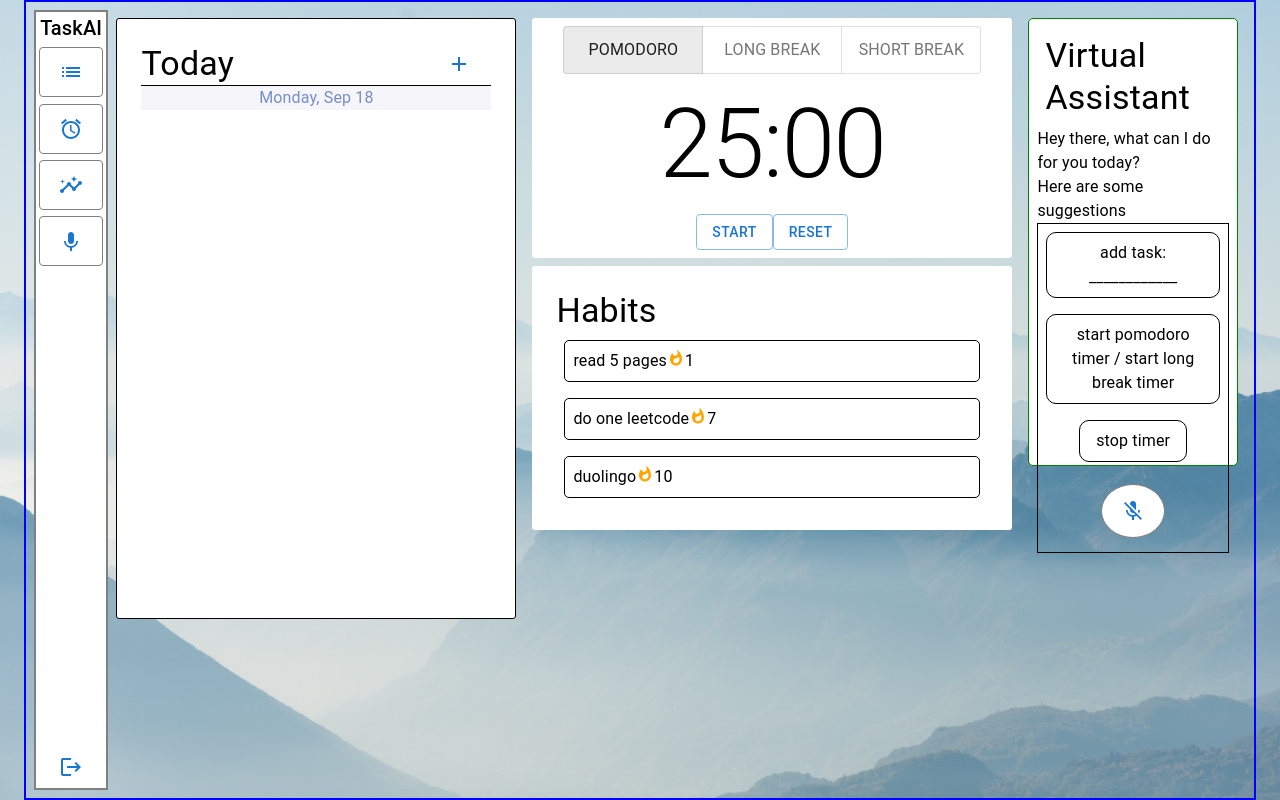
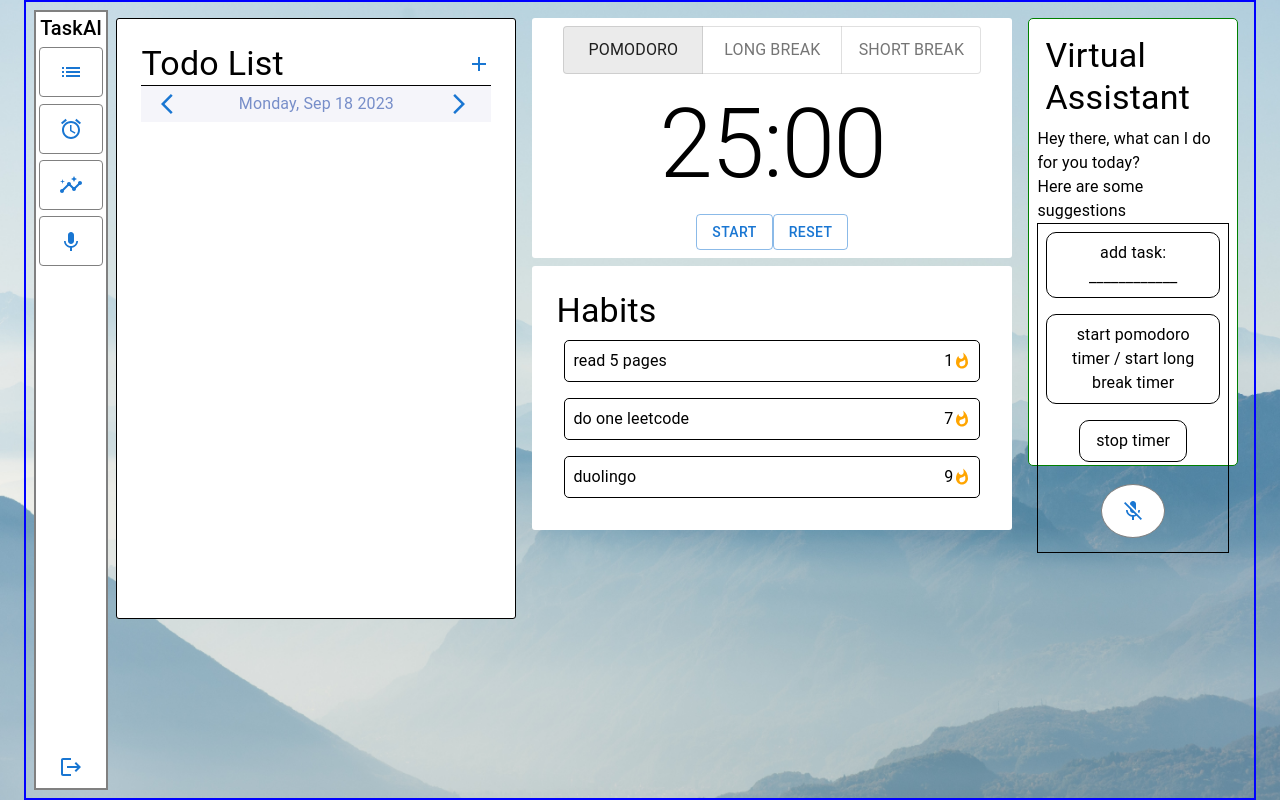
Before and after one commit to meifhuang/TaskAI, a React (Vite) app in the folder client/: page /dashboard in a window 1280 px wide. Built offline with nearby package versions, Linux system fonts and the light colour scheme; sample sign-in values are in the browser's storage.

Commit message:
Created togglenext and prev for dates and updated database

```diff
--- a/client/src/components/Habits.tsx
+++ b/client/src/components/Habits.tsx
@@ -23,11 +23,16 @@ const habitStyles = {
     },
     text: {
         display: 'flex',
-        // justifyContent: 'space-between',
+        justifyContent: 'space-between',
         border: '1px solid black',
         margin: '.5em',
         padding: '.5em',
         borderRadius: '5px'
+    },
+    streak: {
+        display: 'flex',
+        justifyContent:'center',
+        alignItems: 'center'
     }
 }
 
@@ -37,9 +42,9 @@ const Habits: React.FC = () => {
         <Box sx={habitStyles.box} p={3} m={1}>
             <Typography variant='h4'> Habits </Typography>
             {/* <Box sx={habitStyles.habitText} p={1}> */}
-            <Typography sx={habitStyles.text}> read 5 pages <WhatshotIcon sx={habitStyles.icon}/> 1 </Typography>
-            <Typography sx={habitStyles.text}> do one leetcode <WhatshotIcon sx={habitStyles.icon}/> 7</Typography>
-            <Typography sx={habitStyles.text}> duolingo <WhatshotIcon sx={habitStyles.icon}/> 10 </Typography>
+            <Typography sx={habitStyles.text}> read 5 pages <Box sx={habitStyles.streak}> <Typography> 1 </Typography> <WhatshotIcon sx={habitStyles.icon}/> </Box> </Typography>
+            <Typography sx={habitStyles.text}> do one leetcode <Box sx={habitStyles.streak}> <Typography> 7 </Typography> <WhatshotIcon sx={habitStyles.icon}/> </Box> </Typography>
+            <Typography sx={habitStyles.text}> duolingo <Box  sx={habitStyles.streak}> <Typography> 9 </Typography> <WhatshotIcon sx={habitStyles.icon}/> </Box> </Typography>
             {/* </Box> */}
         </Box>
     )
--- a/client/src/components/ToDoList.tsx
+++ b/client/src/components/ToDoList.tsx
@@ -2,6 +2,8 @@ import { useState, useRef, useEffect } from 'react'
 import ToDoItem from "./ToDoItem"
 import {Todo} from "../model"
 import AddIcon from '@mui/icons-material/Add';
+import ArrowBackIosIcon from '@mui/icons-material/ArrowBackIos';
+import ArrowForwardIosIcon from '@mui/icons-material/ArrowForwardIos';
 import Box from '@mui/material/Box';
 import { Typography } from '@mui/material';
 import TextField from '@mui/material/TextField';
@@ -23,6 +25,10 @@ const todolistStyles = {
   },
   add_task: {
     fontSize: 'large',
+    margin: 0,
+    padding: 0,
+    minWidth: 0,
+    minHeight: 0
   },
   todos_box: {
     height: '90%',
@@ -32,7 +38,7 @@ const todolistStyles = {
   date: {
     backgroundColor: 'rgb(245, 245, 250)',
     display: 'flex',
-    justifyContent: 'center',
+    justifyContent: 'space-between',
     alignItems: 'center',
     width: '100%',
     color: 'rgb(119, 142, 201)',
@@ -50,27 +56,32 @@ interface Props {
   addTodo: (value: string) => void
   updateTodo: (id: number, updatedTaskName: string) => void
   deleteTodo: (id: number) => void
-  handleToggle: (id: number) => void,
+  handleToggle: (id: number) => void
+  currentDate: Date
+  getPrevDate: () => void
+  getNextDate: () => void
+
 }
 
+const ToDoList: React.FC<Props> = ({todos, addTodo, updateTodo, deleteTodo, handleToggle, currentDate, getPrevDate, getNextDate}) => {
 
-const ToDoList: React.FC<Props> = ({todos, addTodo, updateTodo, deleteTodo, handleToggle}) => {
-
-  const date = new Date();
-  const dow = date.toLocaleString('default', {weekday: 'long'})
-  const month = date.toLocaleString('default', {month: 'short'})
-  const day = date.getDate()
-  const year = date.getFullYear()
-
+  const displayDate = {
+    dow: currentDate.toLocaleString('default', {weekday: 'long'}),
+    month: currentDate.toLocaleString('default', {month: 'short'}),
+    day: currentDate.getDate(),
+    year: currentDate.getFullYear(),
+  }
 
   return (
     <Box sx={todolistStyles.todo_list} p={3} m={1}>
         <Box sx={todolistStyles.todo_heading}>
-          <Typography variant='h4'> Today </Typography>
+          <Typography variant='h4' > Todo List </Typography>
           <Button sx={todolistStyles.add_task} onClick={()=> addTodo('')}> <AddIcon /> </Button>
         </Box>
         <Box sx={todolistStyles.date}>
-        <Typography> {dow}, {month} {day} </Typography>
+          <Button onClick={()=>getPrevDate()}> <ArrowBackIosIcon/> </Button>
+          <Typography> {displayDate.dow}, {displayDate.month} {displayDate.day} {displayDate.year}  </Typography>
+          <Button onClick={()=>getNextDate()}> <ArrowForwardIosIcon/> </Button>
         </Box>
 
        <Box
--- a/client/src/model.ts
+++ b/client/src/model.ts
@@ -2,4 +2,5 @@ export interface Todo {
     id: number;
     taskName: string;
     completed: boolean;
+    dateFor: Date;
 }
--- a/client/src/pages/Dashboard.tsx
+++ b/client/src/pages/Dashboard.tsx
@@ -44,6 +44,22 @@ const Dashboard: React.FC = () => {
   const token = localStorage.getItem('token')
   const userId = localStorage.getItem('id');
 
+   //date
+   const [currentDate, setCurrentDate] = useState(new Date());
+
+   const getPrevDate = () => {
+     const prevDay = new Date(currentDate)
+     prevDay.setDate(prevDay.getDate()-1)
+     console.log('click', prevDay)
+     setCurrentDate(prevDay)
+   }
+
+   const getNextDate = () => {
+     const nextDay = new Date(currentDate)
+     nextDay.setDate(nextDay.getDate()+1)
+     setCurrentDate(nextDay)
+   }
+
   //tasks
   const [todos, setTodos] = useState<Todo[]>([]);
 
@@ -70,7 +86,7 @@ const Dashboard: React.FC = () => {
     }, [userId])
 
   const addTodo = async (taskname: string) => {
-    const task = {taskName: taskname, completed: false, userid: userId}
+    const task = {taskName: taskname, completed: false, userid: userId, createdFor: currentDate}
     try {
     const response = await axios({
       method: 'post',
@@ -103,9 +119,7 @@ const deleteTodo = async ( id:number ) => {
       }
     })
     if (response) {
-      console.log('Before:', todos);
       setTodos(prevTodos => prevTodos.filter(todo => todo.id !== id));
-      console.log('After:', todos);
     }
     else {
       throw Error('error')
@@ -155,7 +169,6 @@ const updateTodo = async (id: number, updatedTask: string) => {
     console.error('Could not update')
   }
   }
-
 
   //clock
   const [isRunning, setIsRunning] = useState(false);
@@ -237,10 +250,6 @@ const updateTodo = async (id: number, updatedTask: string) => {
   })
 }
   //widget visibility
-  // const [showTaskList, setShowTaskList] = useState<boolean>(true)
-  // const [showPomo, setPomo] = useState<boolean>(true)
-  // const [showAssistant, setAssistant] = useState<boolean>(true)
-  // const [showHabits, setHabits] = useState<boolean>(true)
 
   interface Widgets {
     [key: string]: boolean;
@@ -262,6 +271,8 @@ const updateTodo = async (id: number, updatedTask: string) => {
       }))
   }
 
+
+
   return (
     <Box sx={dashboardStyles.box}>
        {/* <Box sx={dashboardStyles.title} p={2}>
@@ -270,7 +281,7 @@ const updateTodo = async (id: number, updatedTask: string) => {
        <Box sx={dashboardStyles.dash} m={1}>
        <Sidebar toggleWidget={toggleWidget} />
         <BasicModal open={open} handleClose={handleClose} handleOpen={handleOpen}/>
-        {showWidget["task"] ? <ToDoList todos={todos} addTodo={addTodo} updateTodo={updateTodo} deleteTodo={deleteTodo} handleToggle={handleToggle} /> : <> </>}
+        {showWidget["task"] ? <ToDoList getNextDate={getNextDate} getPrevDate={getPrevDate} currentDate={currentDate} todos={todos} addTodo={addTodo} updateTodo={updateTodo} deleteTodo={deleteTodo} handleToggle={handleToggle} /> : <> </>}
         <Box sx={dashboardStyles.columnOne}>
         {showWidget["timer"] ? <Pomodoro isRunning={isRunning} mode={mode} seconds={seconds} startStopTimer={startStopTimer} handleButtonToggle={handleButtonToggle} resetTime={resetTime} handleOpen={handleOpen} handleClose={handleClose} /> : <> </>}
         {showWidget["habits"] ? <Habits/> : <></>}
```
Also changed, not shown: 2 other files (tests, documents, lock files or other folders). Lines whose indentation alone changed are shown as unchanged.
